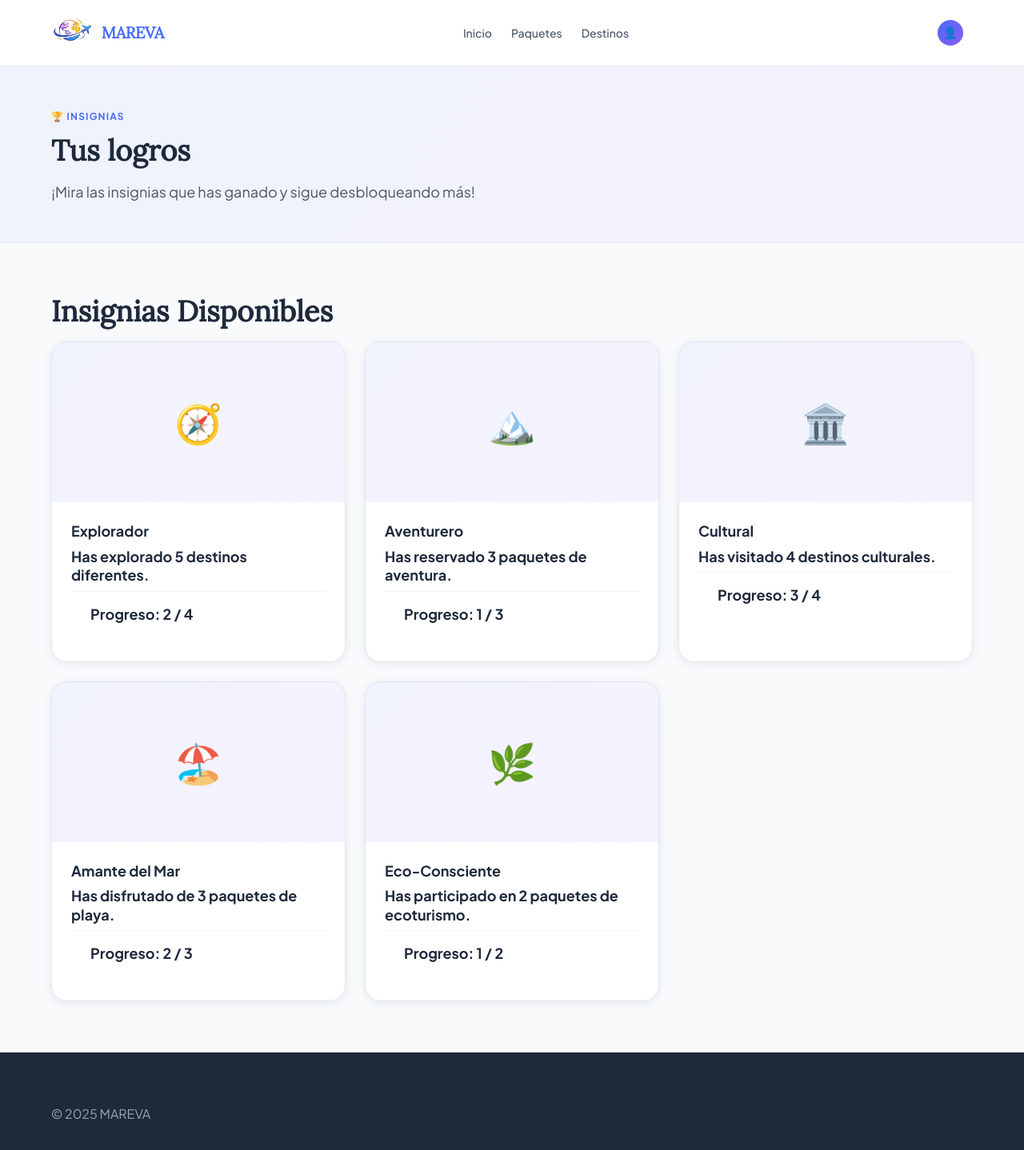
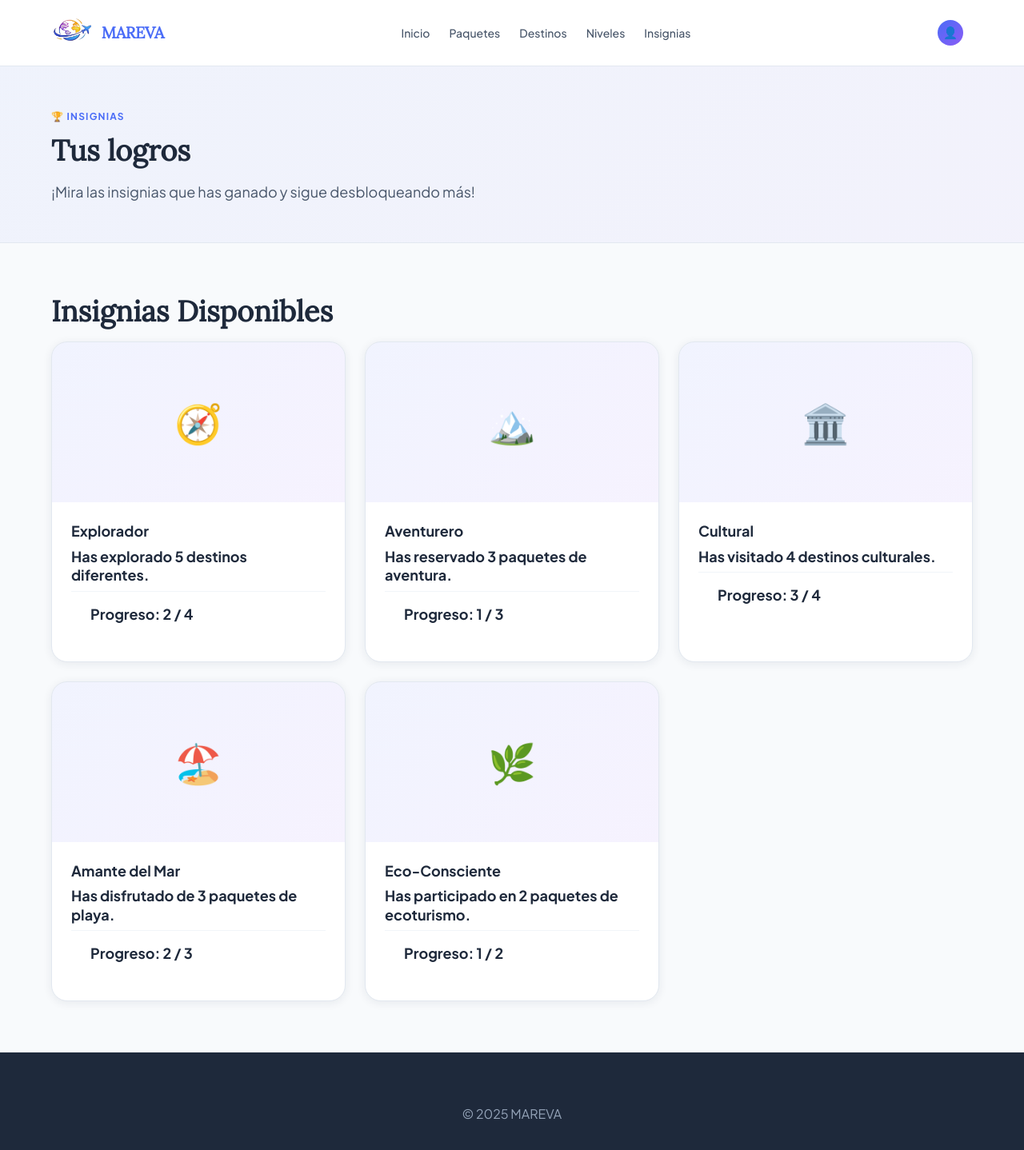
Before and after one commit to nicollvaleriasabogal9-eng/PROYECTO_MAREVA, a Flask app: page /insignias in a window 1280 px wide. Shown: the whole page at 80% size. Run offline with Flask 3, Linux system fonts and the light colour scheme; the visitor is signed in with stand-in values (Sample User, id 1).

Commit message:
agregamos las paginas para los niveles e insignias

```diff
--- a/Proyecto Mareva/frontend/templates/base.html
+++ b/Proyecto Mareva/frontend/templates/base.html
@@ -29,6 +29,8 @@
         <li><a href="{{ url_for('inicio') }}" class="{% if request.path == '/'%}active{% endif %} navbar__link ">Inicio</a></li>
         <li><a href="{{ url_for('paquetes') }}" class="navbar__link {% if request.path == '/paquetes'%}active{% endif %}">Paquetes</a></li>
         <li><a href="{{ url_for('destinos') }}" class="{% if request.path == '/destinos'%}active{% endif %} navbar__link">Destinos</a></li>
+        <li><a href="{{ url_for('niveles') }}" class="{% if request.path == '/destinos'%}active{% endif %} navbar__link">Niveles</a></li>
+        <li><a href="{{ url_for('insignias') }}" class="{% if request.path == '/destinos'%}active{% endif %} navbar__link">Insignias</a></li>
       </ul>
 
 <div class="navbar__actions">
@@ -55,7 +57,7 @@
 
 <footer>
   <div class="container">
-    <p>© 2025 MAREVA</p>
+    <p style="display: flex; justify-content: center; align-items: center;">© 2025 MAREVA</p>
   </div>
 </footer>
 
```
